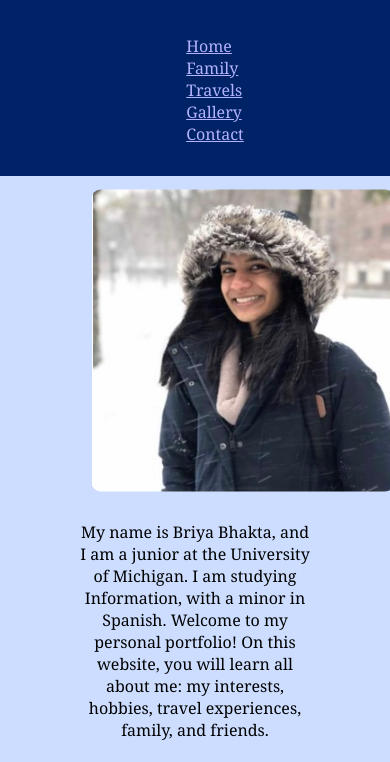
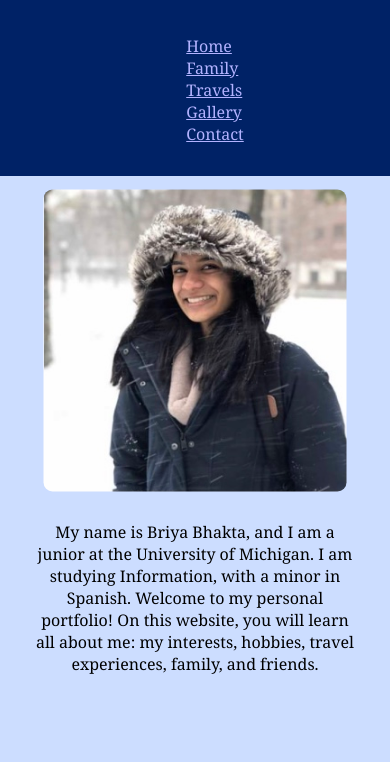
Before and after one commit to briyabhakta/portfolio, a plain HTML site: page home.html in a window 390 px wide. Shown: the part 82-844 px from the top of the page. Drawn offline with Linux system fonts and the light colour scheme.

Commit message:
fixed mobile

```diff
--- a/css/home.css
+++ b/css/home.css
@@ -50,7 +50,7 @@ footer {
 
 .container {
   display: grid;
-  grid-template-columns: 20% 60% 20%;
+  grid-template-columns: 1fr 2fr 1fr;
   grid-template-rows: 1fr 1fr;
 }
 
```
